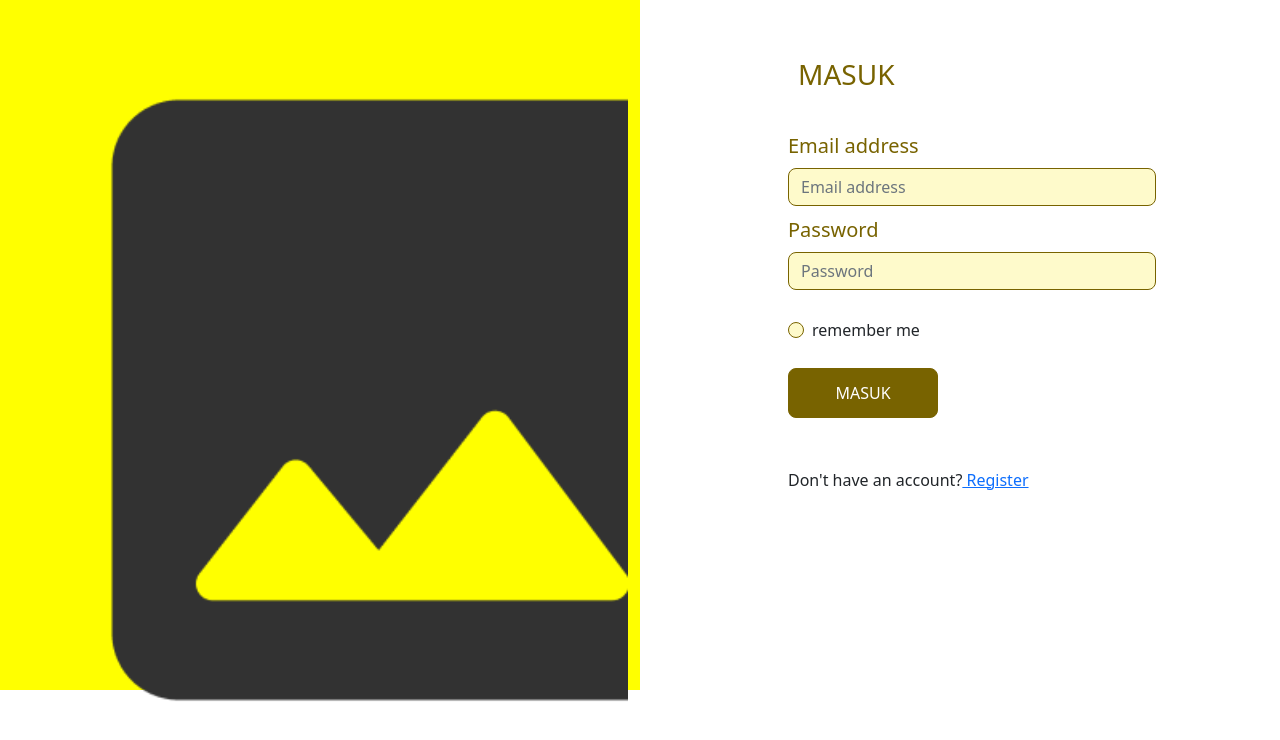
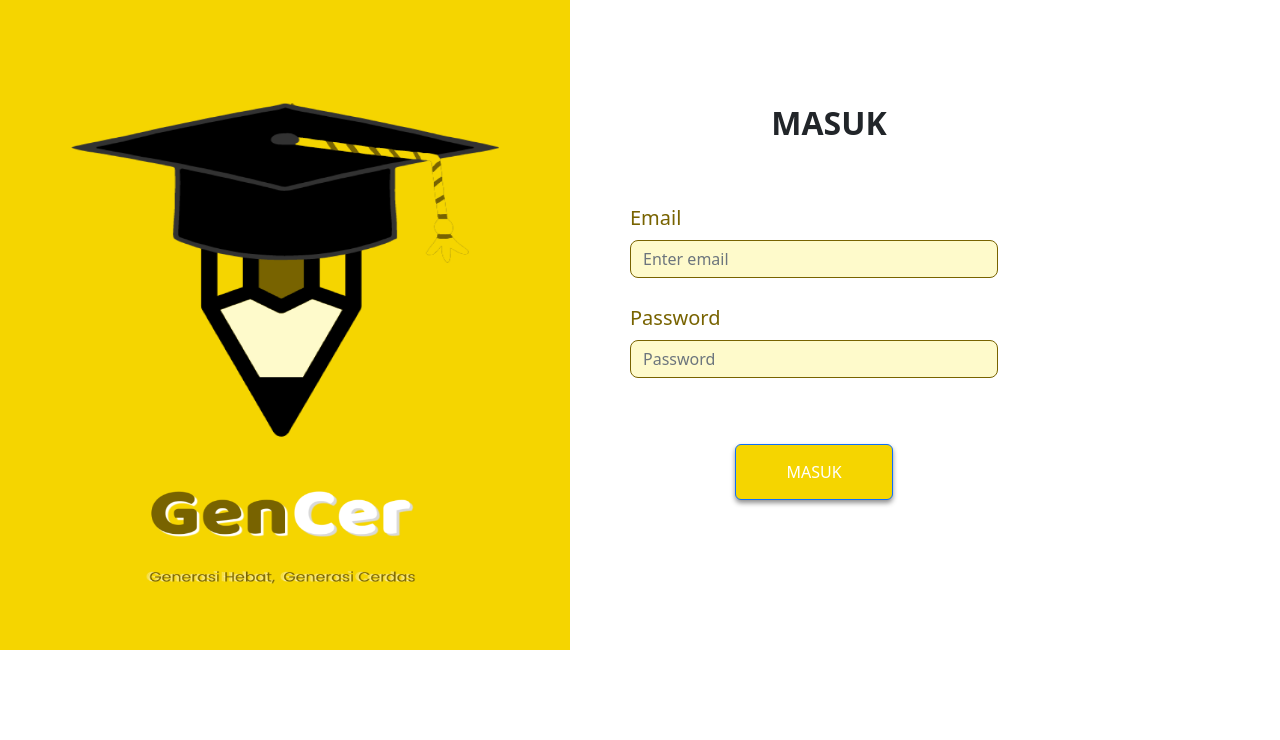
Before and after one commit to Capstone-Project-19-LMS/React, a React (Create React App) app: page /login in a window 1280 px wide. Shown: the top 740 px of the page. Built offline with nearby package versions, Linux system fonts and the light colour scheme.

Commit message:
update login

```diff
--- a/src/component/LoginRegister/Login.js
+++ b/src/component/LoginRegister/Login.js
@@ -1,77 +1,49 @@
 import React from "react";
-import "./style.css";
-import "bootstrap/dist/css/bootstrap.min.css";
-import image from "../../assets/img/Image.png";
-import { Link } from "react-router-dom";
+import { Button, Container, Row, Col, Form } from "react-bootstrap";
+import logo from "../../assets/img/Group 4861.png";
+function App() {
+  return (
+    <Container className="form">
 
-const Login = () => {
-  return (
-    <div className="parent">
-      <section className="vh-100">
-        <div className="container-fluid">
-          <div className="row">
-            <div className="col-sm-6 text-black">
-              <img src={image} alt="Login image" className="w-100 vh-100" />
+      <Row>
+        <Col className="colImage">
+          <div className="d-flex flex-column  justify-content-center">
+            <img src={logo} className="image" alt="logo" />
+          </div>
+        </Col>
+
+        <Col className="formGroup">
+          <div className="d-flex flex-column ms-5">
+            <div className="text-center">
+              <h4 className="mt-1 mb-5 pb-1">
+                <strong className="title">MASUK</strong>
+              </h4>
             </div>
-            <div className="col-sm-6 px-0 d-none d-sm-block">
-              <div className="d-flex  justify-content-md-center h-custom-2 px-5 ms-xl-4 mt-5 pt-5 pt-xl-0 mt-xl-n5">
-                <form>
-                  <div className="login">
-                    <h3>MASUK</h3>
-                  </div>
 
-                  <div className="">
-                    <label className="form-label">Email address</label>
-                    <input
-                      type="email"
-                      id="form2Example18"
-                      className="form-control form-control-md"
-                      placeholder="Email address"
-                    />
-                  </div>
+            <div>
+              <Form>
+                <Form.Group className="mb-3" controlId="formBasicEmail">
+                  <Form.Label>Email</Form.Label>
+                  <Form.Control type="email" placeholder="Enter email" />
+                </Form.Group>
 
-                  <div className="form-outline mb-4">
-                    <label className="form-label">Password</label>
-                    <input
-                      type="password"
-                      className="form-control form-control-md"
-                      placeholder="Password"
-                    />
-                  </div>
+                <Form.Group className="mb-3" controlId="formBasicPassword">
+                  <Form.Label>Password</Form.Label>
+                  <Form.Control type="password" placeholder="Password" />
+                </Form.Group>
 
-                  <div className="pt-1 mb-4  justify-content-md-center">
-                    <div class="col d-flex">
-                      <div class="form-check">
-                        <input
-                          class="form-check-input"
-                          type="checkbox"
-                          value=""
-                          checked
-                        />
-                        <label class="form-check-label">remember me</label>
-                      </div>
-                      {/* <div class="col ml-4">
-                        <a href="#!">Forgot password?</a>
-                      </div> */}
-                    </div>
-                  </div>
-                  <button className="button" type="button">
+                <div className="text-center">
+                  <Button type="submit" className="btnMasuk">
                     MASUK
-                  </button>
-
-                  <p>
-                    Don't have an account?
-                    <Link to="/register"> Register</Link>
-
-                  </p>
-                </form>
-              </div>
+                  </Button>
+                </div>
+              </Form>
             </div>
           </div>
-        </div>
-      </section>
-    </div>
+        </Col>
+      </Row>
+    </Container>
   );
-};
+}
 
-export default Login;
+export default App;
--- a/src/component/LoginRegister/style.css
+++ b/src/component/LoginRegister/style.css
@@ -1,17 +1,12 @@
-.bg-image-vertical {
-  position: relative;
-  overflow: hidden;
-  background-repeat: no-repeat;
-  background-position: right center;
-  background-size: auto 100%;
+.form{
+  margin:0;
 }
 
-@media (min-width: 1025px) {
-  .h-custom-2 {
-    height: 100%;
-  }
+
+.title{
+  margin-right: 100px;
+  margin-top: 200px;
 }
-
 form {
   width: 23rem;
 }
@@ -22,17 +17,6 @@ input {
   border-radius: 8px !important;
 }
 
-.login {
-  width: 100%;
-  padding: 10px;
-  margin-bottom: 20px;
-}
-
-.login h3 {
-  margin: auto;
-  color: #786300;
-}
-
 .form-label {
   margin-top: 10px;
   font-weight: 400;
@@ -40,22 +24,35 @@ input {
   line-height: 28px;
   color: #786300;
 }
-img {
-  object-fit: cover;
-  object-position: left;
+
+.btnMasuk {
+  margin-top: 50px;
+  background-color: rgb(245, 213, 0) !important;
+  padding: 15px 50px 15px 50px;
+  box-shadow: 0px 3px 5px 0px rgba(0,0,0,0.44);
+  -webkit-box-shadow: 0px 3px 5px 0px rgba(0,0,0,0.44);
+  -moz-box-shadow: 0px 3px 5px 0px rgba(0,0,0,0.44);
 }
 
-.button {
-  background: #786300;
-  border: 1px solid #786300;
-  width: 150px;
-  height: 50px;
-  border-radius: 8px;
-  color: #fff;
-  margin-bottom:50px
+.image{
+  height:650px;
 }
 
-.text-black{
-    background-color: yellow;
-    height: 690px
+.colImage{
+  background-color: rgb(245, 213, 0) ;
 }
+.formGroup{
+  padding-top: 100px;
+}
+
+@media (min-width: 768px) {
+  .gradient-form {
+    height: 100vh !important;
+  }
+}
+@media (min-width: 769px) {
+  .gradient-custom-2 {
+    border-top-right-radius: .3rem;
+    border-bottom-right-radius: .3rem;
+  }
+}
```
Also changed, not shown: src/assets/img/Group 4861.png (added).
